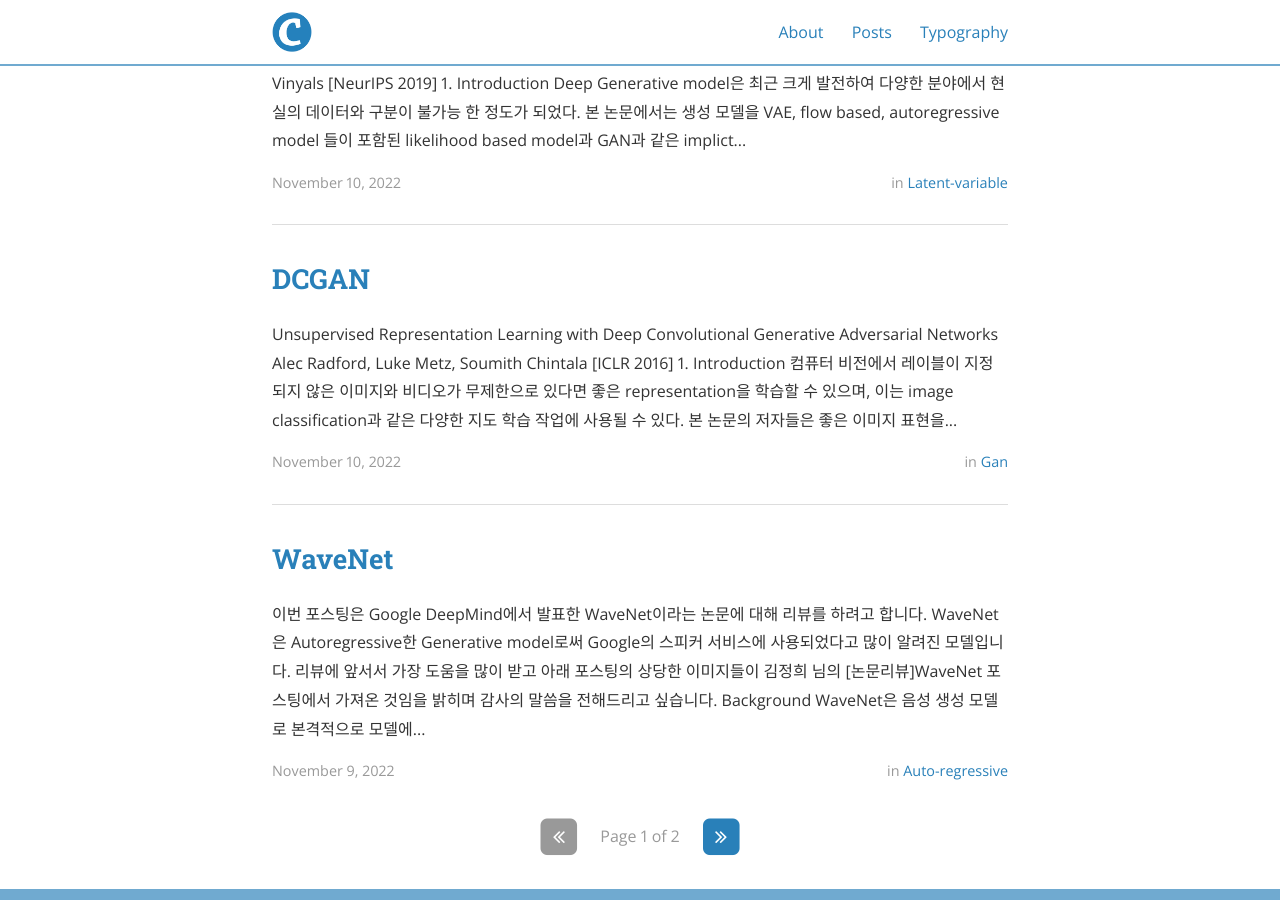
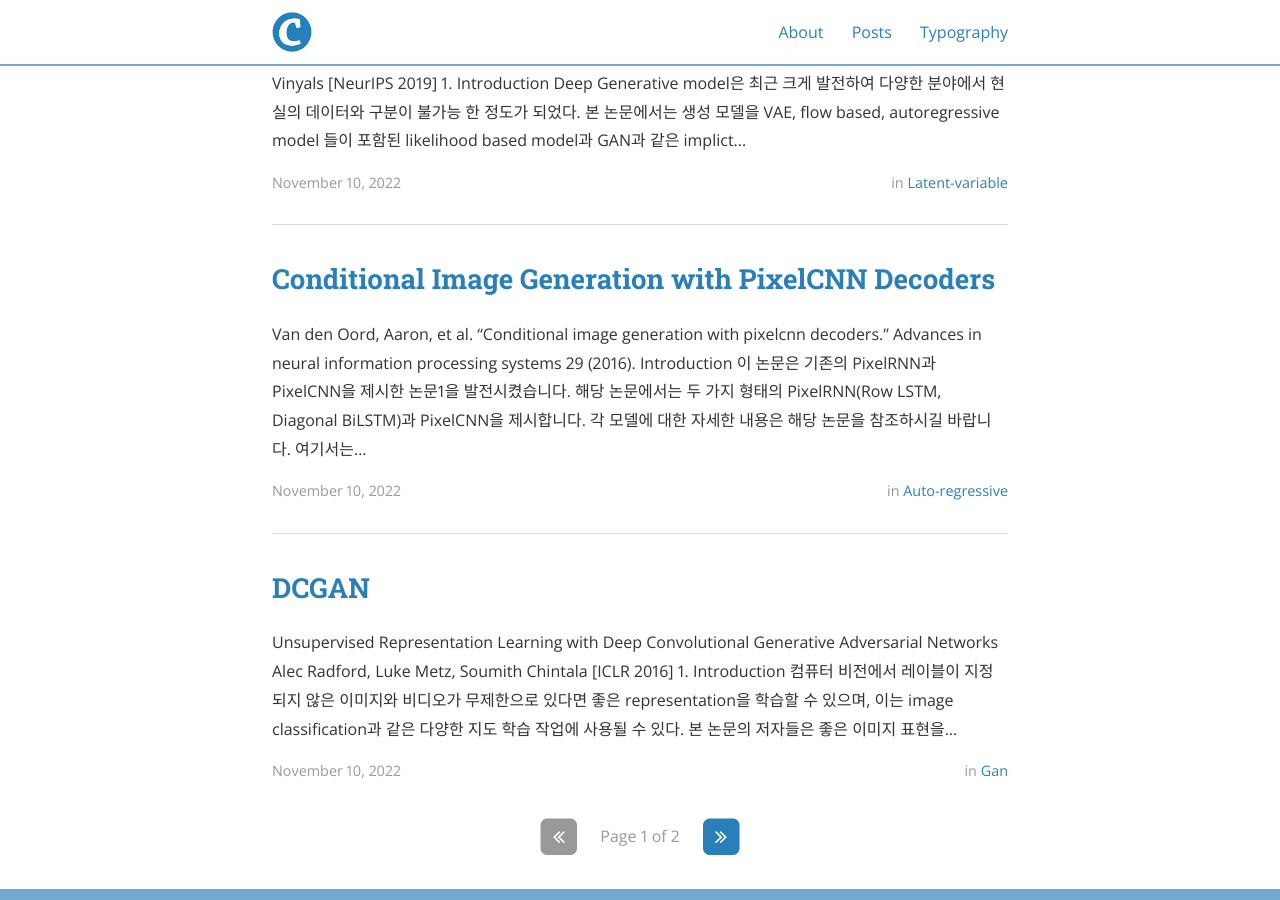
Before and after one commit to deep-generative-models-AIM5036/deep-generative-models-AIM5036.github.io, a Jekyll site: the page built from index.html, in a window 1280 px wide and 900 px high, scrolled down 1180 px. Built offline with Jekyll 4.4.1, drawn with Linux system fonts in a browser that asks for light colours; nearby versions of some CDN libraries; the list of posts is cut into pages by our own code.

Commit message:
add PixelCNN

```diff
--- a/_posts/2022-11-10-GatedPixelCNN.md
+++ b/_posts/2022-11-10-GatedPixelCNN.md
@@ -1,9 +1,9 @@
 ---
 layout: post
 title: Conditional Image Generation with PixelCNN Decoders
-date:   2022-11-02 16:59
+date:   2022-11-10
 author: Jeongkee Lim, Doyoung Kim
-categories: [Autoregressive models]
+categories: [Auto-regressive]
 tags: generative_model
 use_math: true
 published: true
```
